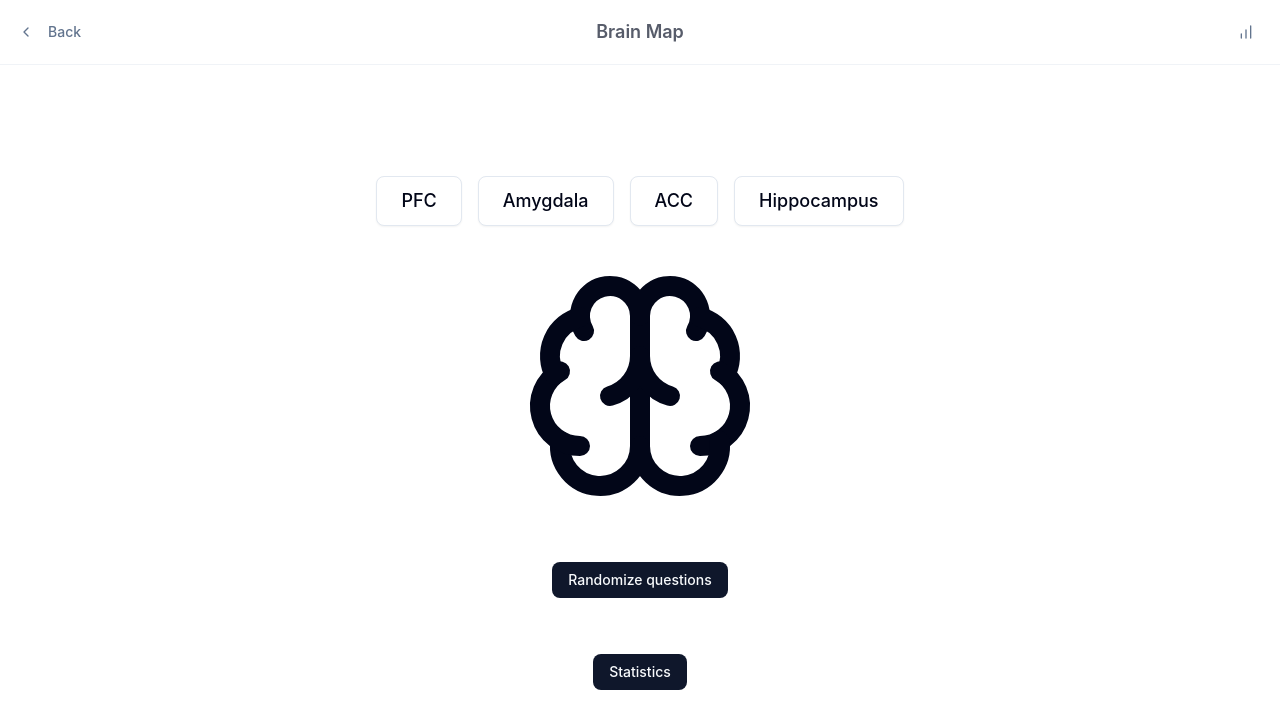
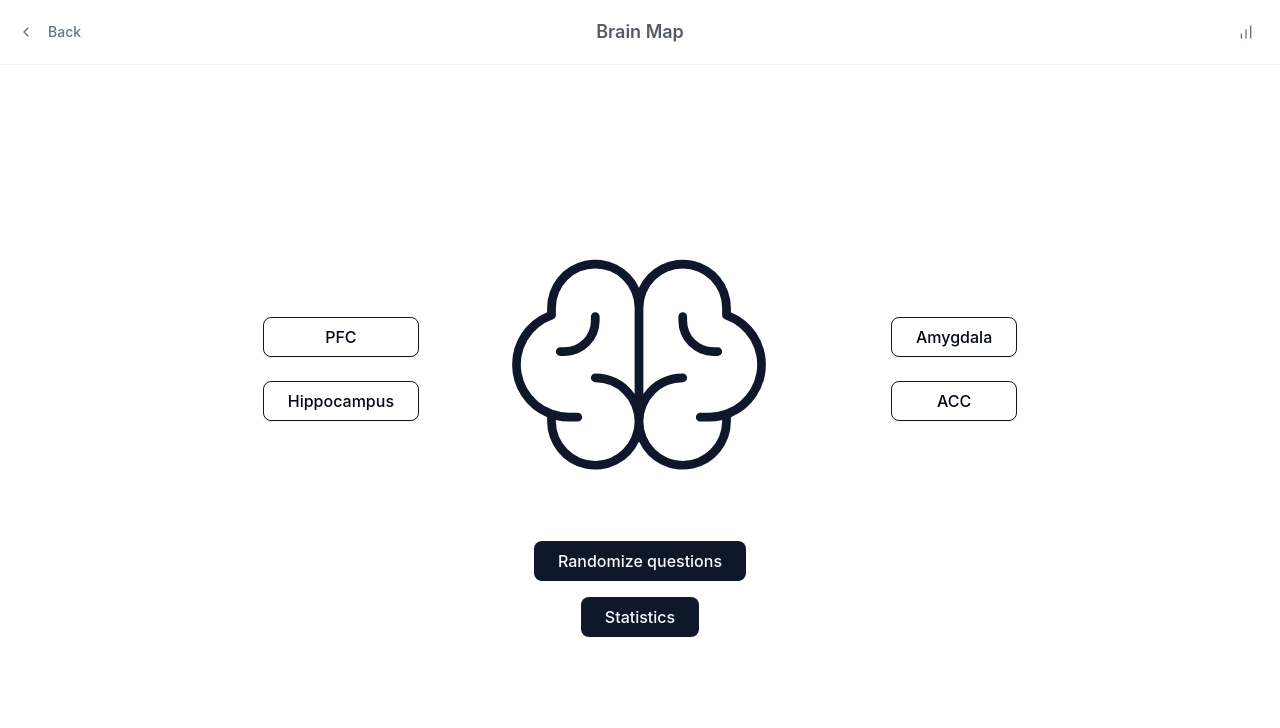
Before and after one commit to uzakotim/brainwell-desktop, a React (Vite) app: page /brain-map in a window 1280 px wide. Shown: the top 728 px of the page. Built offline with nearby package versions, Linux system fonts and the light colour scheme.

Commit message:
better ui

```diff
--- a/src/components/ui/button.tsx
+++ b/src/components/ui/button.tsx
@@ -13,7 +13,7 @@ const buttonVariants = cva(
         destructive:
           "bg-destructive text-white hover:bg-destructive/90 focus-visible:ring-destructive/20 dark:focus-visible:ring-destructive/40 dark:bg-destructive/60",
         outline:
-          "border bg-background shadow-xs hover:bg-accent hover:text-accent-foreground dark:bg-input/30 dark:border-input dark:hover:bg-input/50",
+          "border bg-background shadow-xs hover:bg-accent hover:text-accent-foreground dark:bg-input/30 border-primary hover:border-primary/50",
         secondary:
           "bg-secondary text-secondary-foreground hover:bg-secondary/80",
         ghost:
@@ -21,7 +21,7 @@ const buttonVariants = cva(
         link: "text-primary underline-offset-4 hover:underline",
       },
       size: {
-        default: "h-9 px-4 py-2 has-[>svg]:px-3",
+        default: "text-md h-10 px-6 py-4 has-[>svg]:px-3",
         sm: "h-8 rounded-md gap-1.5 px-3 has-[>svg]:px-2.5",
         lg: "h-10 rounded-md px-6 has-[>svg]:px-4",
         icon: "size-9",
--- a/src/pages/BrainMap.tsx
+++ b/src/pages/BrainMap.tsx
@@ -4,6 +4,9 @@ import { Button } from "@/components/ui/button";
 import Layout from "@/components/Layout";
 import "../App.css";
 import { questions } from "../data/Questions";
+import { PiBrainThin } from "react-icons/pi";
+
+
 import {
   brainRegionQuestionsAtom,
   brainRegionAnswersAtom,
@@ -29,20 +32,59 @@ function BrainMap() {
     setAnswers(newAnswers);
   };
 
+
   return (
     <Layout>
-      <div className="flex flex-col gap-10 items-center justify-center min-h-[calc(100vh-4rem)]">
-        <div className="flex flex-wrap gap-4 items-center justify-center">
-          {Object.keys(questions.brain_checkup).map((region) => (
-              <Button onClick={() => navigate(`/brain-region/${region}`)} key={region} variant="outline" className="text-lg p-6">
-                {region}
-              </Button>
-            ))}
+    <div className="flex flex-col items-center justify-center min-h-[calc(100vh-4rem)]">
+      <div className="flex flex-row gap-20 justify-center items-center">
+        {/* Left buttons */}
+        <div className="flex flex-col gap-6">
+            <Button
+              key={"PFC"}
+              onClick={() => navigate(`/brain-region/${"PFC"}`)}
+              variant="outline"
+            >
+              {"PFC"}
+            </Button>
+            <Button
+              key={"Hippocampus"}
+              onClick={() => navigate(`/brain-region/${"Hippocampus"}`)}
+              variant="outline"
+            >
+              {"Hippocampus"}
+            </Button>
         </div>
-        <Brain className="w-[calc(30vh)] h-[calc(30vh)]"/>
-        <Button onClick={handleRandomize} variant="default" className="mt-4">Randomize questions</Button>
-        <Button onClick={() => navigate("/stats")} variant="default" className="mt-4">Statistics</Button>
+
+        {/* Brain icon */}
+          <PiBrainThin className="w-[35vh] h-[35vh] mr-8 text-primary" />
+
+        {/* Right buttons */}
+        <div className="flex flex-col gap-6">
+            <Button
+              key={"Amygdala"}
+              onClick={() => navigate(`/brain-region/${"Amygdala"}`)}
+              variant="outline"
+            >
+              {"Amygdala"}
+            </Button>
+            <Button
+              key={"ACC"}
+              onClick={() => navigate(`/brain-region/${"ACC"}`)}
+              variant="outline"
+            >
+              {"ACC"}
+            </Button>
+        </div>
       </div>
+
+  {/* Bottom buttons */}
+  <Button onClick={handleRandomize} variant="default" className="mt-8">
+    Randomize questions
+  </Button>
+  <Button onClick={() => navigate("/stats")} variant="default" className="mt-4">
+    Statistics
+  </Button>
+</div>
     </Layout>
   );
 }
```
Also changed, not shown: 1 other file (tests, documents, lock files or other folders).
